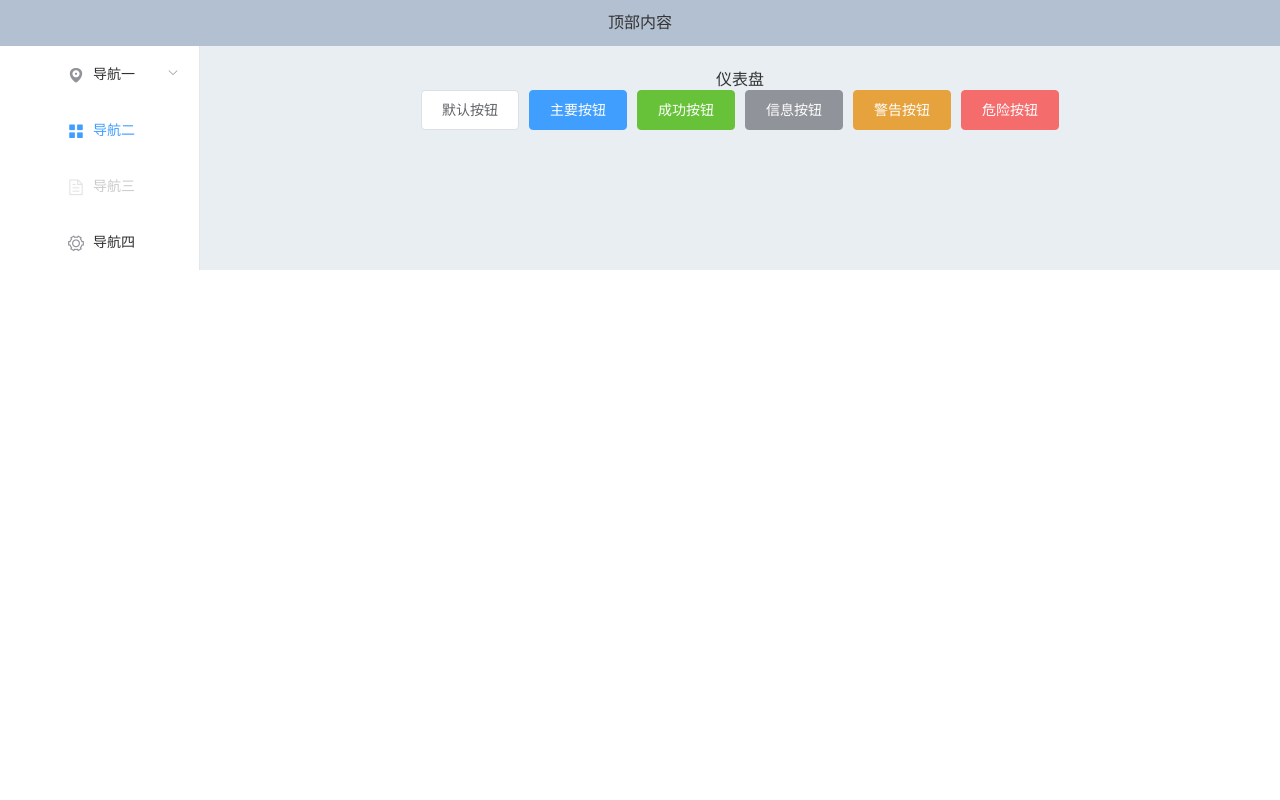
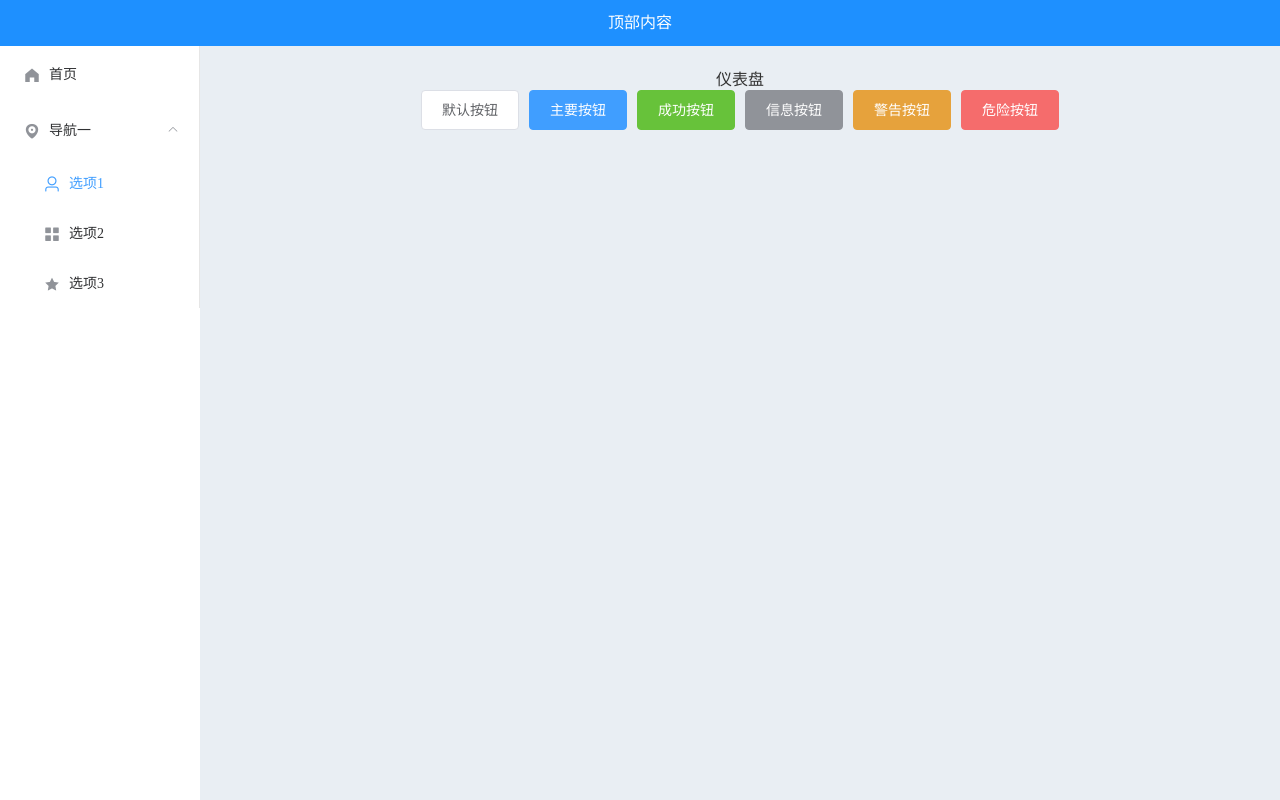
Before and after one commit to phcbest/PhcSobAadmin, a Vue app: page /#/index in a window 1280 px wide. Built offline with nearby package versions, Linux system fonts and the light colour scheme.

Commit message:
2021-10-03 18:09:46 我是废物啊没有学习的动力了

```diff
--- a/src/layout/base-view.vue
+++ b/src/layout/base-view.vue
@@ -4,44 +4,7 @@
             <el-header id="admin-header-box">顶部内容</el-header>
             <el-container>
                 <el-aside id="left-menu-list-box" width="200px">
-                    <el-row class="tac">
-                        <el-col>
-                            <el-menu
-                                    default-active="2"
-                                    class="el-menu-vertical-demo">
-                                <el-submenu index="1">
-                                    <template slot="title">
-                                        <i class="el-icon-location"></i>
-                                        <span>导航一</span>
-                                    </template>
-                                    <el-menu-item-group>
-                                        <template slot="title">分组一</template>
-                                        <el-menu-item index="1-1">选项1</el-menu-item>
-                                        <el-menu-item index="1-2">选项2</el-menu-item>
-                                    </el-menu-item-group>
-                                    <el-menu-item-group title="分组2">
-                                        <el-menu-item index="1-3">选项3</el-menu-item>
-                                    </el-menu-item-group>
-                                    <el-submenu index="1-4">
-                                        <template slot="title">选项4</template>
-                                        <el-menu-item index="1-4-1">选项1</el-menu-item>
-                                    </el-submenu>
-                                </el-submenu>
-                                <el-menu-item index="2">
-                                    <i class="el-icon-menu"></i>
-                                    <span slot="title">导航二</span>
-                                </el-menu-item>
-                                <el-menu-item index="3" disabled>
-                                    <i class="el-icon-document"></i>
-                                    <span slot="title">导航三</span>
-                                </el-menu-item>
-                                <el-menu-item index="4">
-                                    <i class="el-icon-setting"></i>
-                                    <span slot="title">导航四</span>
-                                </el-menu-item>
-                            </el-menu>
-                        </el-col>
-                    </el-row>
+                    <left-menu/>
                 </el-aside>
                 <el-container>
                     <el-main>
@@ -63,25 +26,22 @@
             let leftMenuLBox = document.getElementById("left-menu-list-box");
             let adminHeaderBox = document.getElementById("admin-header-box");
             if (leftMenuLBox && adminHeaderBox) {
-                leftMenuLBox.style.height = (window.innerHeight - adminHeaderBox.innerText) + 'px';
+                leftMenuLBox.style.height = (window.innerHeight - adminHeaderBox.offsetHeight) + 'px';
             }
         }
     }
 </script>
 
 <style>
-    .el-header, .el-footer {
-        background-color: #B3C0D1;
-        color: #333;
+    .el-header {
+        background-color: dodgerblue;
+        color: #ffffff;
         text-align: center;
         line-height: 46px;
         height: 46px !important;
     }
 
     .el-aside {
-        background-color: #D3DCE6;
-        color: #333;
-        text-align: center;
         line-height: 100px;
     }
 
--- /dev/null
+++ b/src/layout/left-menu.vue
@@ -0,0 +1,47 @@
+<template>
+
+    <el-menu
+            default-active="1-1"
+            class="el-menu-vertical-demo">
+        <el-menu-item index="2">
+            <i class="el-icon-s-home  "></i>
+            <span slot="title">首页</span>
+        </el-menu-item>
+
+        <el-submenu index="1">
+            <template slot="title">
+                <i class="el-icon-location"></i>
+                <span>导航一</span>
+            </template>
+            <el-menu-item index="1-1">
+                <i class="el-icon-user"/>
+                <span slot="title">选项1</span>
+            </el-menu-item>
+            <el-menu-item index="1-2">
+                <i class="el-icon-menu"/>
+                <span slot="title">选项2</span>
+            </el-menu-item>
+            <el-menu-item index="1-3">
+                <i class="el-icon-star-on"/>
+                <span slot="title">选项3</span>
+            </el-menu-item>
+        </el-submenu>
+
+
+    </el-menu>
+</template>
+
+<script>
+    import {routes} from "../router"
+
+    export default {
+        mounted: function () {
+            let children = routes[0].children;
+            console.log(children)
+        }
+    }
+</script>
+
+<style scoped>
+
+</style>
--- a/src/main.js
+++ b/src/main.js
@@ -3,8 +3,10 @@ import App from './App.vue'
 import router from "./router/index";
 import ElementUI from 'element-ui';
 import 'element-ui/lib/theme-chalk/index.css';
+import leftMenu from './layout/left-menu';
 
 Vue.use(ElementUI);
+Vue.component("leftMenu", leftMenu)
 
 Vue.config.productionTip = false;
 new Vue({
--- a/src/router/index.js
+++ b/src/router/index.js
@@ -6,7 +6,7 @@ Vue.use(VueRouter);
 
 
 //登录页面
-// const login = () => import("@/page/login/login")
+const login = () => import("@/page/login/login")
 //内容部分
 const articleManage = () => import("@/page/content/manage-article")
 const commentManage = () => import("@/page/content/manage-comment")
@@ -30,83 +30,105 @@ const baseView = () => import("@/layout/base-view")
 const rightView = () => import("@/layout/right-view")
 
 
-const
-    routes = [
+export const routes = [
     {
         path: '',
+        hidden: false,
         component: baseView,
         redirect: "/index",//用于重定向
         children: [
             {
                 path: "/index",
+                hidden: false,
                 component: index
             },
             {
                 path: "/content",
+                hidden: false,
                 component: rightView,
                 children: [
                     {
                         path: "manage-article",
+                        hidden: false,
                         component: articleManage
                     }, {
                         path: "manage-comment",
+                        hidden: false,
                         component: commentManage
                     }, {
                         path: "manage-image",
+                        hidden: false,
                         component: imageManage
                     }, {
                         path: "post-article",
+                        hidden: false,
                         component: postArticle
                     },
                 ]
             },
             {
                 path: "/user",
+                hidden: false,
                 component: rightView,
                 children: [
                     {
                         path: "list",
+                        hidden: false,
                         component: list
                     }, {
                         path: "email",
+                        hidden: false,
                         component: email
                     }, {
                         path: "info",
+                        hidden: false,
                         component: info
                     }, {
                         path: "reset-password",
+                        hidden: false,
                         component: resetPassword
                     },
                 ]
             },
             {
                 path: "/operation",
+                hidden: false,
                 component: rightView,
                 children: [
                     {
                         path: "manage-category",
+                        hidden: false,
                         component: categoryManager
                     }, {
                         path: "loop",
+                        hidden: false,
                         component: loop
                     },
                 ]
             },
             {
                 path: "/settings",
+                hidden: false,
                 component: rightView,
                 children: [
                     {
                         path: "friend-link",
+                        hidden: false,
                         component: friendLink
                     }, {
                         path: "websize-info",
+                        hidden: false,
                         component: websizeInfo
                     },
                 ]
             }
         ]
     },
+    {
+        path: "/login",
+        hidden: false,
+        component: login
+    }
 ];
 
 
```
Lines whose indentation alone changed are shown as unchanged.
